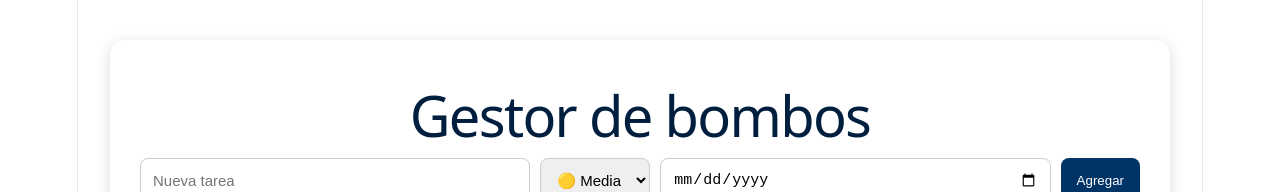
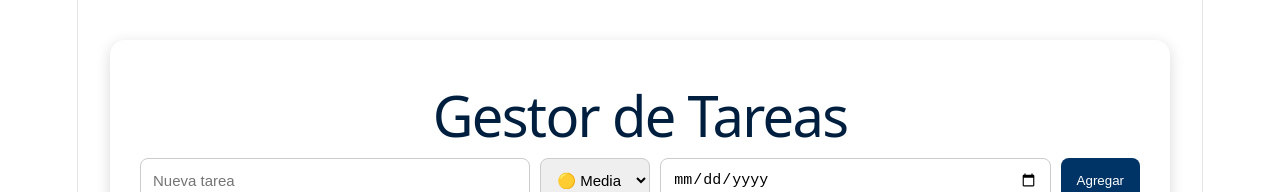
Before and after one commit to leonardo2612/DatacenterCRUD, a React (Vite) app in the folder frontend/: page / in a window 1280 px wide. Shown: the top 192 px of the page. Built offline with nearby package versions, Linux system fonts and the light colour scheme; no server answers.

Commit message:
prueba final

```diff
--- a/frontend/src/App.jsx
+++ b/frontend/src/App.jsx
@@ -380,7 +380,7 @@ return(
 
 
 <h1>
-Gestor de bombos
+Gestor de Tareas
 </h1>
 
 
```
